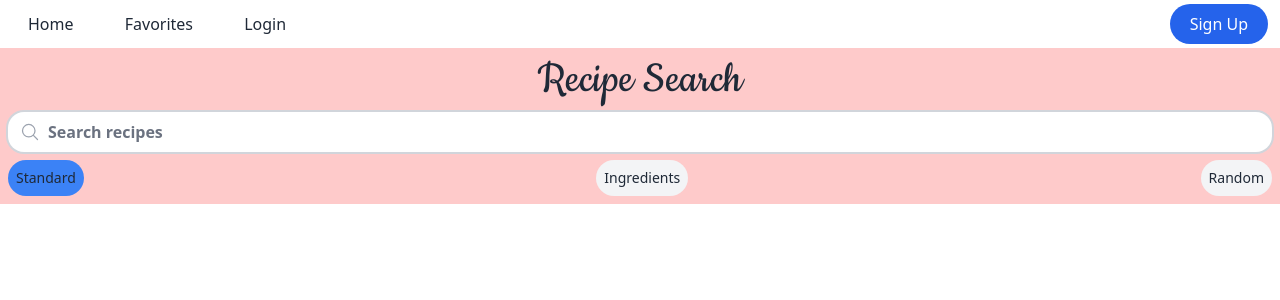
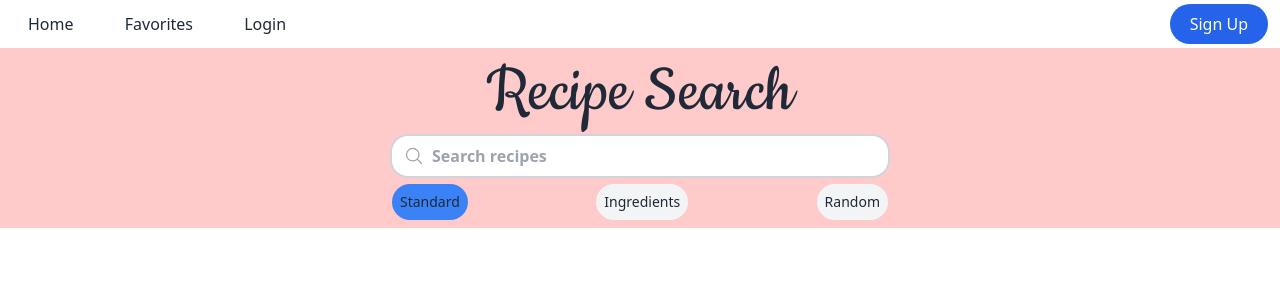
Before and after one commit to csalinas14/Cookbook-WebApp-Frontend, a React (Vite) app: page / in a window 1280 px wide. Shown: the top 300 px of the page. Built offline with nearby package versions, Linux system fonts and the light colour scheme.

Commit message:
Updating frontend

```diff
--- a/src/components/Header.jsx
+++ b/src/components/Header.jsx
@@ -3,9 +3,9 @@ import SearchBarForm from './SearchBarForm'
 const Header = () => {
   return (
     <div className='bg-red-200'>
-      <div className='container items-center justify-center space-y-2 px-2 py-2'>
+      <div className='container mx-auto max-w-lg items-center justify-center space-y-2 px-2 py-2'>
         <div className='flex justify-center'>
-          <h1 className='font-header text-5xl'>Recipe Search</h1>
+          <h1 className='font-header text-5xl md:text-7xl'>Recipe Search</h1>
         </div>
         <SearchBarForm />
       </div>
--- a/src/components/RecipeList.jsx
+++ b/src/components/RecipeList.jsx
@@ -5,7 +5,7 @@ const RecipeList = () => {
   const recipes = useSelector(({ recipes }) => recipes)
   const recipesData = recipes.results || []
   return (
-    <div className='grid grid-cols-1 gap-6 pt-6 sm:grid-cols-2 md:grid-cols-3 lg:grid-cols-4'>
+    <div className='grid grid-cols-1 gap-6 pt-6 sm:grid-cols-2 lg:grid-cols-4'>
       {recipesData.map((recipe) => (
         <RecipeCard key={recipe.id} recipe={recipe} />
       ))}
--- a/src/components/SearchBarForm.jsx
+++ b/src/components/SearchBarForm.jsx
@@ -62,7 +62,7 @@ const SearchBarForm = () => {
             autoComplete='off'
             aria-label='Search recipes'
             onChange={({ target }) => setSearch(target.value)}
-            className='w-full rounded-2xl border-none py-2 pl-10 pr-3 font-semibold text-black placeholder-gray-500 ring-2 ring-gray-300 focus:outline-none focus:ring-2 focus:ring-blue-500'
+            className='w-full rounded-2xl border-none py-2 pl-10 pr-3 font-semibold text-black placeholder-gray-400 ring-2 ring-gray-300 focus:outline-none focus:ring-2 focus:ring-blue-500'
           ></input>
         </div>
       </form>
```
